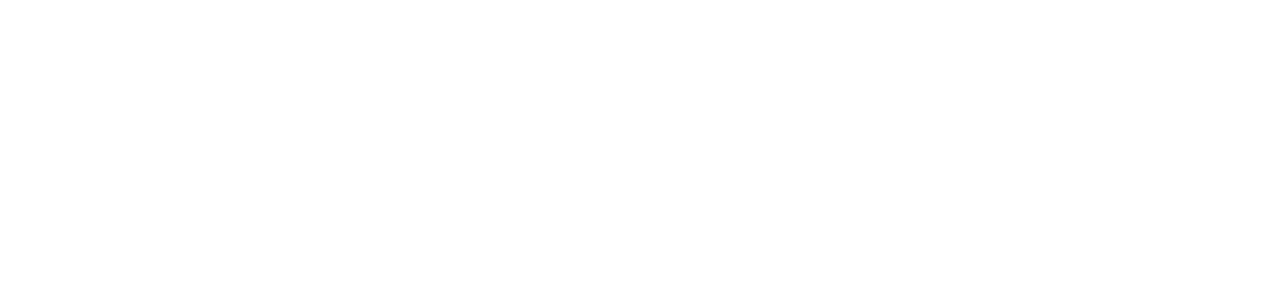
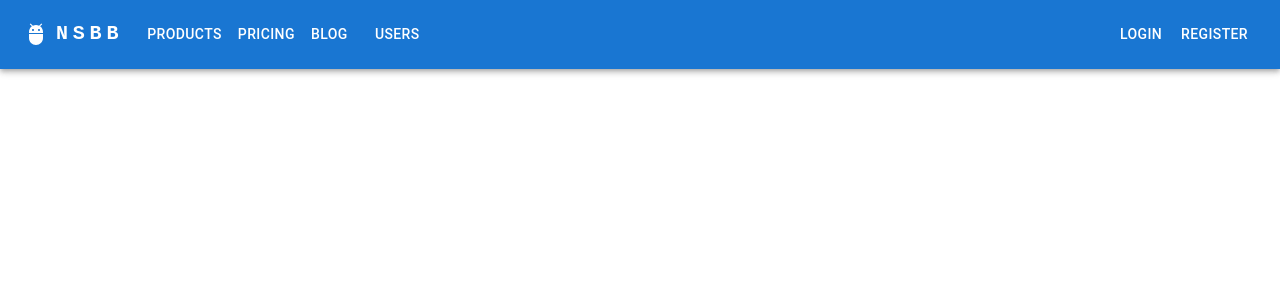
Before and after one commit to gonzalo-brandan/not-a-boring-blog, a React (Create React App) app: page /post_detail/1 in a window 1280 px wide. Before the commit this address had no page. Shown: the top 300 px of the page. Built offline with nearby package versions, Linux system fonts and the light colour scheme.

Commit message:
add routes for 'post_detail/:postId' and 'users'

```diff
--- a/src/App.js
+++ b/src/App.js
@@ -4,6 +4,7 @@ import Login from './Auth/Login';
 import Registration from './Auth/Registration';
 import Blog from './components/Blog';
 import PostPage from './components/PostPage';
+import Users from './pages/Users';
 
 function App() {
   return (
@@ -12,7 +13,8 @@ function App() {
         <Route path="/login" element={<Login />} />
         <Route path="/register" element={<Registration />} />
         <Route path="/blog" element={<Blog />} />
-        <Route path="/post/n" element={<PostPage />} />
+        <Route path="/post_detail/:postId" element={<PostPage />} />
+        <Route path="/users" element={<Users />} />
       </Routes>
     </Router>
   );
```
